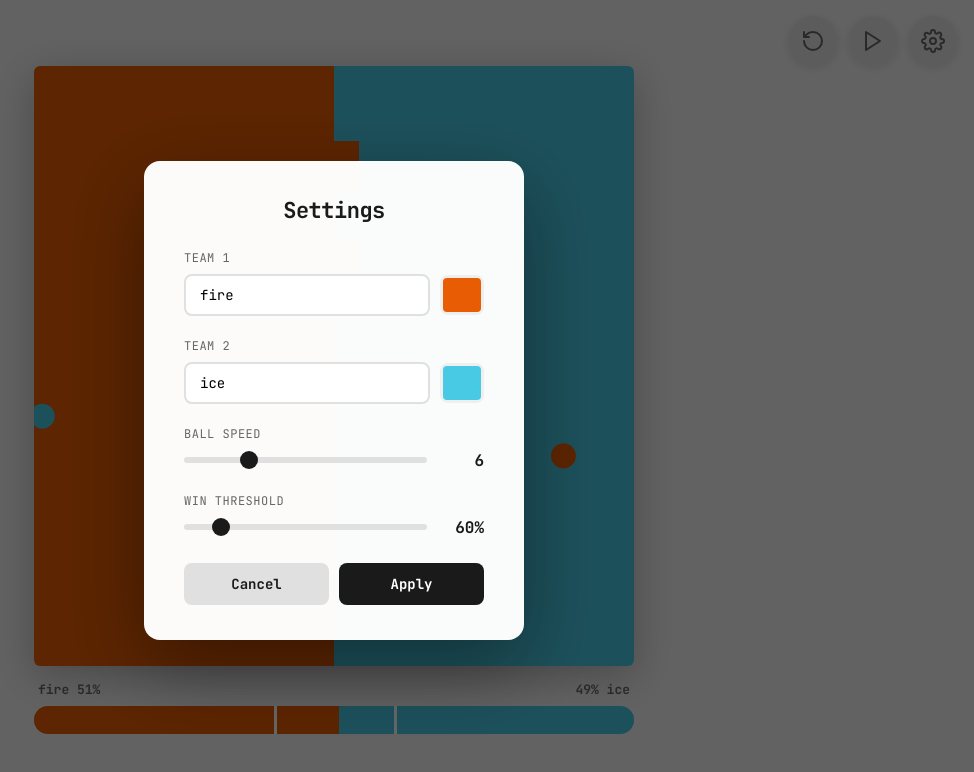
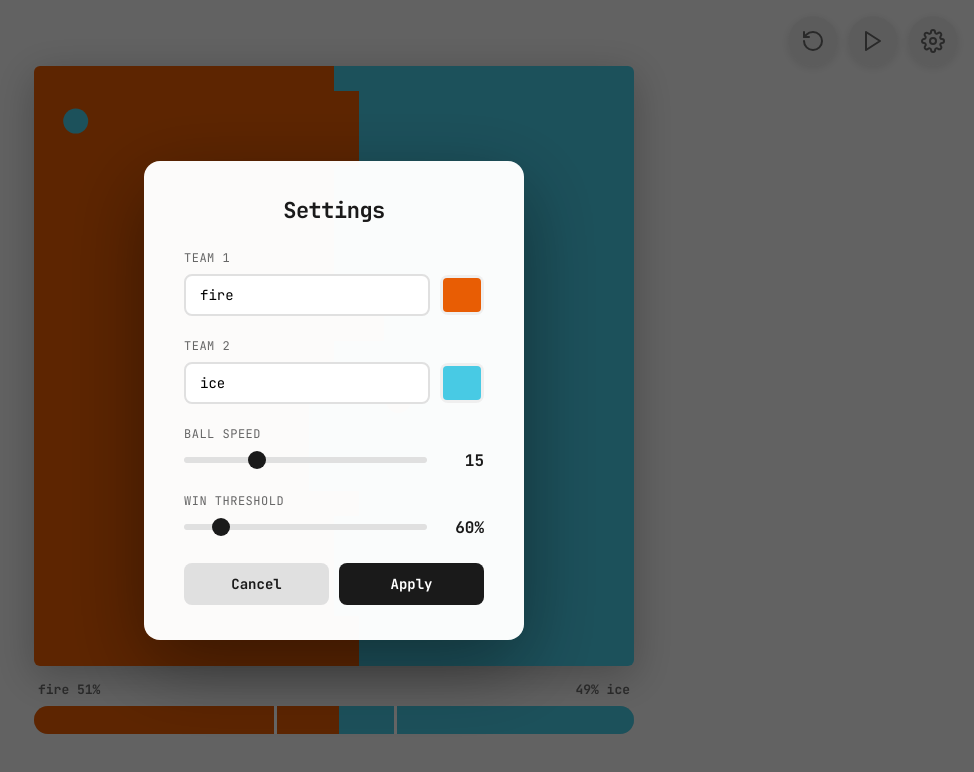
Before and after one commit to bicrick/fighting-balls, a plain HTML site: page index.html in a window 1280 px wide. Both pictures are taken after a click on the button 1239 px from the left and 41 px from the top of the page. Shown: the whole page, without its empty margins (306-1280 px from the left). Drawn offline with Linux system fonts and the light colour scheme.

Commit message:
Added new deafult speed

```diff
--- a/index.html
+++ b/index.html
@@ -549,8 +549,8 @@
       <div class="settings-section">
         <label>Ball Speed</label>
         <div class="speed-row">
-          <input type="range" id="speedSlider" min="3" max="15" value="6">
-          <span class="speed-value" id="speedValue">6</span>
+          <input type="range" id="speedSlider" min="3" max="45" value="15">
+          <span class="speed-value" id="speedValue">15</span>
         </div>
       </div>
       <div class="settings-section">
@@ -621,8 +621,8 @@
     const ACCELERATION = 0.15;
 
     // Adjustable speed settings
-    let minSpeed = 6;
-    let maxSpeed = 12;
+    let minSpeed = 15;
+    let maxSpeed = 30;
 
     // Game State
     let team1 = { name: 'day', color: '#d4ddd6' };
```
